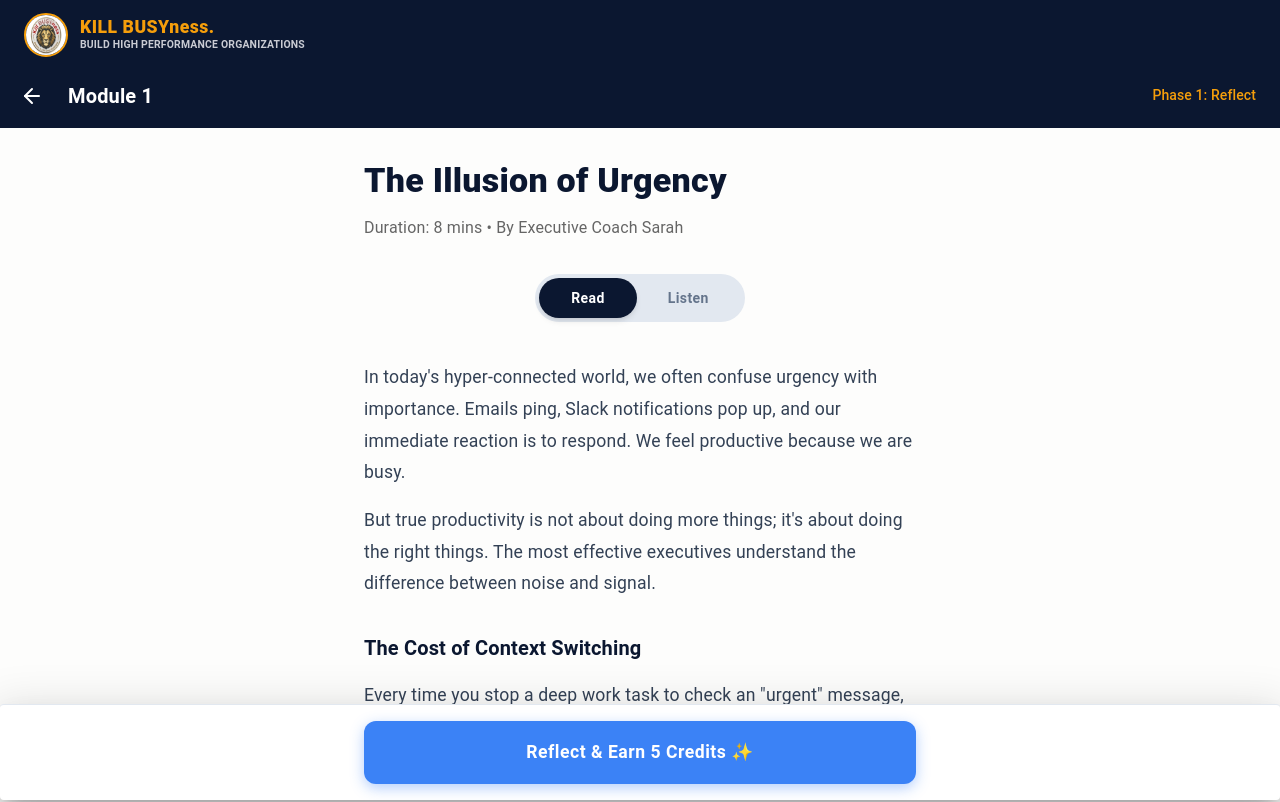
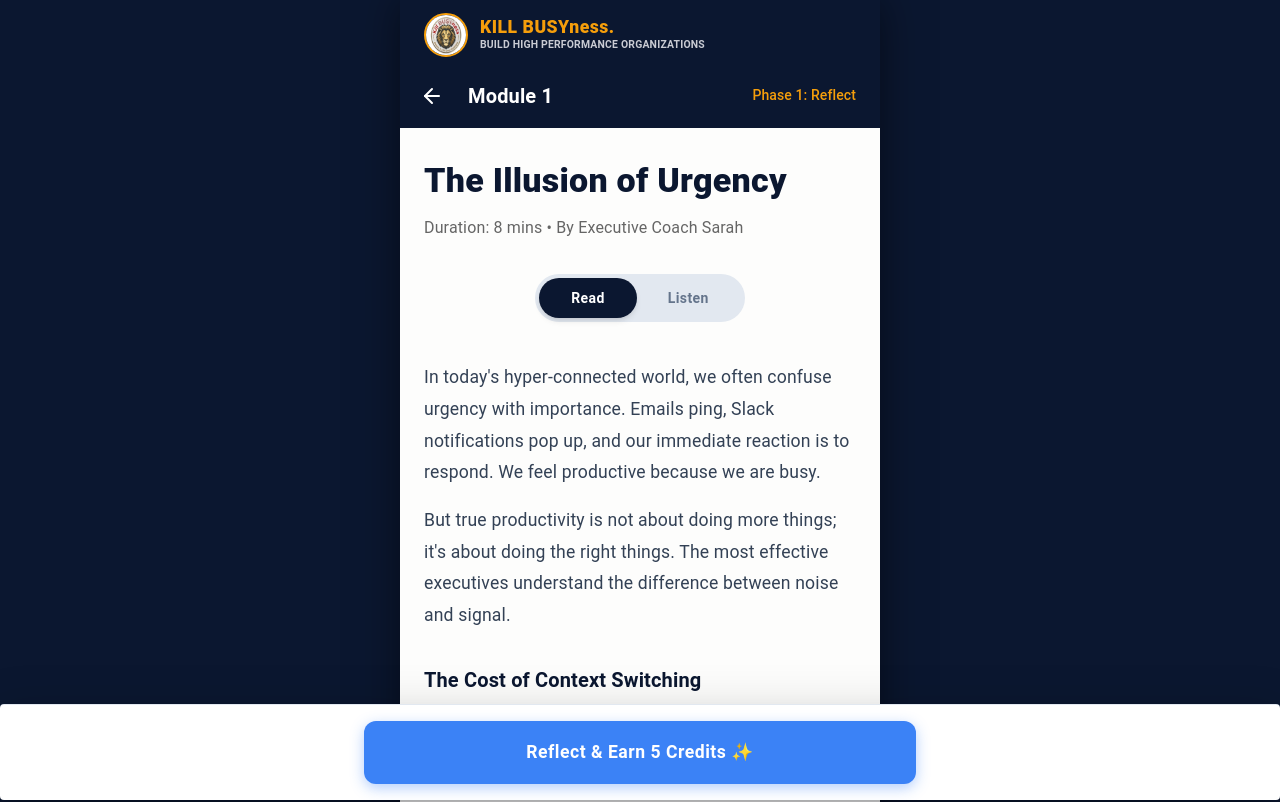
Before and after one commit to manojonkar/KILL-BUSYness-App, a Next.js app in the folder web/: page /module/1 in a window 1280 px wide. Shown: the top 802 px of the page. Built offline with nearby package versions, Linux system fonts and the light colour scheme.

Commit message:
fix: constrain layout max-width for desktop viewing

```diff
--- a/web/components/Layout.tsx
+++ b/web/components/Layout.tsx
@@ -6,14 +6,30 @@ export default function Layout({ children }: { children: React.ReactNode }) {
   const router = useRouter();
   const [value, setValue] = React.useState(router.pathname);
 
-  // Hide bottom navigation on module reading page to keep focus, but keep the top header!
   const isModulePage = router.pathname.startsWith('/module/');
 
   return (
-    <Box sx={{ pb: isModulePage ? 0 : 7, pt: 8, bgcolor: '#f8fafc', minHeight: '100vh' }}>
+    <Box sx={{ bgcolor: '#0b1730', minHeight: '100vh', display: 'flex', justifyContent: 'center' }}>
+      <Box sx={{
+        width: '100%',
+        maxWidth: '480px',
+        bgcolor: '#f8fafc',
+        minHeight: '100vh',
+        position: 'relative',
+        pb: isModulePage ? 0 : 7,
+        pt: 8,
+        boxShadow: '0 0 40px rgba(0,0,0,0.5)',
+        overflowX: 'hidden'
+      }}>
 
         {/* Universal Top Branding Header */}
-      <AppBar position="fixed" sx={{ bgcolor: '#0b1730', boxShadow: '0 4px 20px rgba(0,0,0,0.15)' }}>
+        <AppBar position="absolute" sx={{
+          bgcolor: '#0b1730',
+          boxShadow: '0 4px 20px rgba(0,0,0,0.15)',
+          top: 0,
+          left: 0,
+          right: 0
+        }}>
           <Toolbar sx={{ display: 'flex', alignItems: 'center', gap: 1.5, minHeight: '70px !important' }}>
             <Box
               component="img"
@@ -33,11 +49,11 @@ export default function Layout({ children }: { children: React.ReactNode }) {
         </AppBar>
 
         {/* Main Content */}
-      <Box>{children}</Box>
+        <Box sx={{ height: '100%' }}>{children}</Box>
 
         {/* Bottom Navigation */}
         {!isModulePage && (
-        <Paper sx={{ position: 'fixed', bottom: 0, left: 0, right: 0, zIndex: 1000 }} elevation={20}>
+          <Paper sx={{ position: 'absolute', bottom: 0, left: 0, right: 0, zIndex: 1000 }} elevation={20}>
             <BottomNavigation
               showLabels
               value={value}
@@ -53,13 +69,14 @@ export default function Layout({ children }: { children: React.ReactNode }) {
                 '& .MuiBottomNavigationAction-root': { color: '#c9cbd3' },
               }}
             >
-            <BottomNavigationAction label="Home" value="/" icon={<span style={{fontSize: '1.5rem'}}>🏠</span>} />
-            <BottomNavigationAction label="Library" value="/library" icon={<span style={{fontSize: '1.5rem'}}>📚</span>} />
-            <BottomNavigationAction label="Leaderboard" value="/leaderboard" icon={<span style={{fontSize: '1.5rem'}}>🏆</span>} />
-            <BottomNavigationAction label="Profile" value="/profile" icon={<span style={{fontSize: '1.5rem'}}>👤</span>} />
+              <BottomNavigationAction label="Home" value="/" icon={<span style={{fontSize: '1.5rem'}}>??</span>} />
+              <BottomNavigationAction label="Library" value="/library" icon={<span style={{fontSize: '1.5rem'}}>??</span>} />
+              <BottomNavigationAction label="Leaderboard" value="/leaderboard" icon={<span style={{fontSize: '1.5rem'}}>??</span>} />
+              <BottomNavigationAction label="Profile" value="/profile" icon={<span style={{fontSize: '1.5rem'}}>??</span>} />
             </BottomNavigation>
           </Paper>
         )}
       </Box>
+    </Box>
   );
 }
```
Lines whose indentation alone changed are shown as unchanged.
